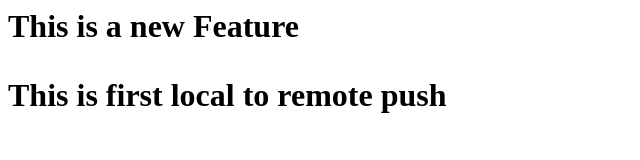
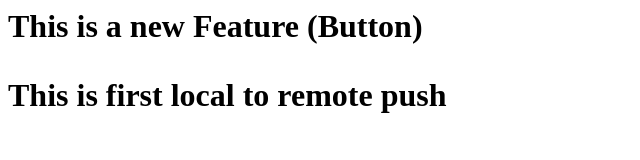
Before and after one commit to pratikkambl3/Localrepo, a plain HTML site: page index.html in a window 1280 px wide. Shown: the whole page, without its empty margins (0-640 px from the left). Drawn offline with Linux system fonts and the light colour scheme.

Commit message:
Added Button

```diff
--- a/index.html
+++ b/index.html
@@ -1,2 +1,2 @@
-<h1>This is a new Feature<h1>
+<h1>This is a new Feature (Button)<h1>
 <p>This is first local to remote push <p>
```
